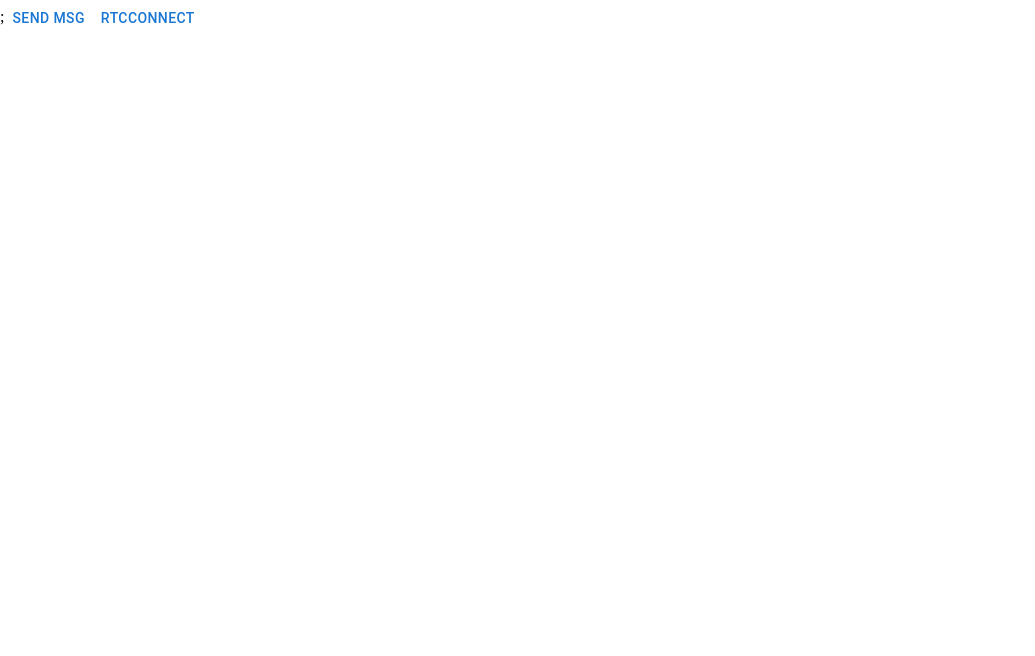
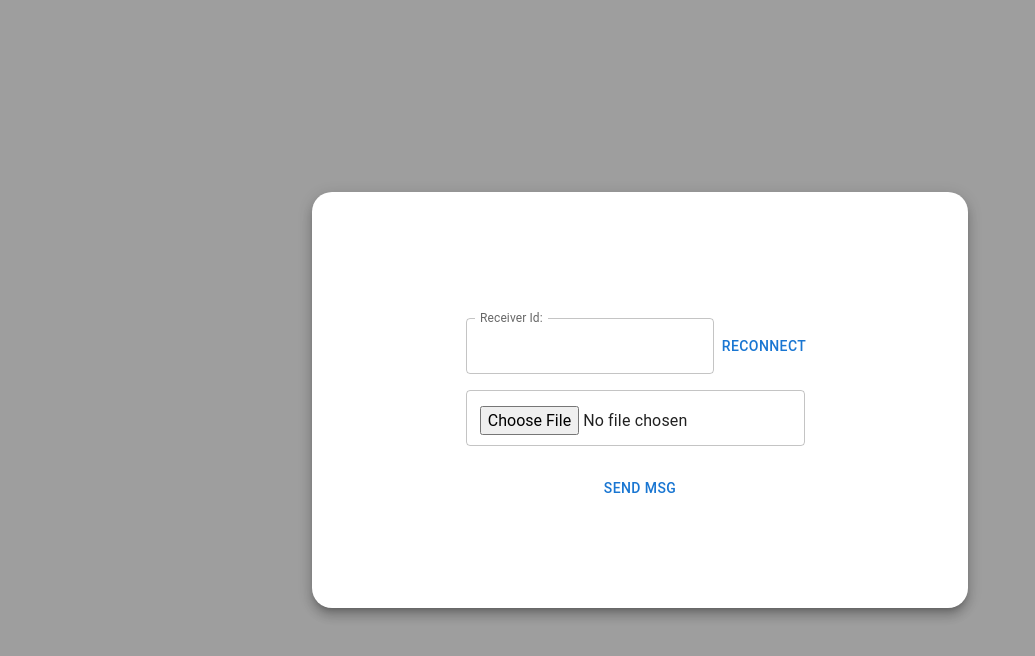
Before and after one commit to puure-mind/qr-share-client, a React (Create React App) app: page /signaling in a window 1280 px wide. Shown: the top 656 px of the page, without its empty margins (0-1035 px from the left). Built offline with nearby package versions, Linux system fonts and the light colour scheme.

Commit message:
1. add react hook form 2. add webRtc connect 3. add sender page view

```diff
--- a/package.json
+++ b/package.json
@@ -27,6 +27,7 @@
     "react-dom": "^18.2.0",
     "react-helmet": "^6.1.0",
     "react-helmet-async": "^1.3.0",
+    "react-hook-form": "^7.37.0",
     "react-router-dom": "^6.4.1",
     "react-scripts": "5.0.1",
     "socket.io-client": "^4.5.2",
--- a/src/Pages/SenderPage/SenderView.tsx
+++ b/src/Pages/SenderPage/SenderView.tsx
@@ -1,7 +1,15 @@
 import React, { useContext, useEffect } from 'react';
 import { observer } from 'mobx-react-lite';
 import { useSearchParams } from 'react-router-dom';
-import { Button, Typography } from '@mui/material';
+import {
+  Box,
+  Button,
+  Card,
+  CardActions,
+  CardContent,
+  Container,
+  TextField,
+} from '@mui/material';
 import RootStoreContext, { RootContext } from '../../store/RootStoreProvider';
 
 export const SenderView = observer(() => {
@@ -11,7 +19,12 @@ export const SenderView = observer(() => {
   if (rootStore === null) return <></>;
 
   useEffect(() => {
+    const rtcConnect = (): void => {
+      rootStore.sendInvite();
+    };
+
     receiverId !== null && rootStore.connectToReceiver(receiverId);
+    rtcConnect();
 
     return () => {
       rootStore.disconnectSignaling();
@@ -22,15 +35,58 @@ export const SenderView = observer(() => {
     rootStore.sendMessage('hello from sender');
   };
 
-  const rtcConnect = (): void => {
-    rootStore.sendInvite();
+  const rtcReconnect = (): void => {
+    // rtcConnect();
   };
 
   return (
     <>
-      <Typography>{receiverId}</Typography>;
-      <Button onClick={sendToRemote}>Send msg</Button>
-      <Button onClick={rtcConnect}>RTCConnect</Button>
+      <Container
+        maxWidth={false}
+        disableGutters
+        sx={{
+          height: '100vh',
+          backgroundColor: 'grey.500',
+          display: 'flex',
+          alignItems: 'center',
+          justifyContent: 'center',
+        }}
+      >
+        <Card
+          raised
+          sx={{
+            p: 1,
+            width: 0.5,
+            height: 0.5,
+            display: 'flex',
+            flexFlow: 'column',
+            justifyContent: 'center',
+            alignItems: 'center',
+            '&': { borderRadius: '20px' },
+          }}
+        >
+          <CardContent>
+            <Box
+              sx={{
+                display: 'flex',
+                justifyContent: 'center',
+                alignItems: 'center',
+                py: 2,
+              }}
+            >
+              <TextField
+                label='Receiver Id: '
+                InputLabelProps={{ shrink: true }}
+              />
+              <Button onClick={rtcReconnect}>Reconnect</Button>
+            </Box>
+            <TextField type='file' name='file' />
+          </CardContent>
+          <CardActions>
+            <Button onClick={sendToRemote}>Send msg</Button>
+          </CardActions>
+        </Card>
+      </Container>
     </>
   );
 });
```
Also changed, not shown: 1 other file (tests, documents, lock files or other folders).
